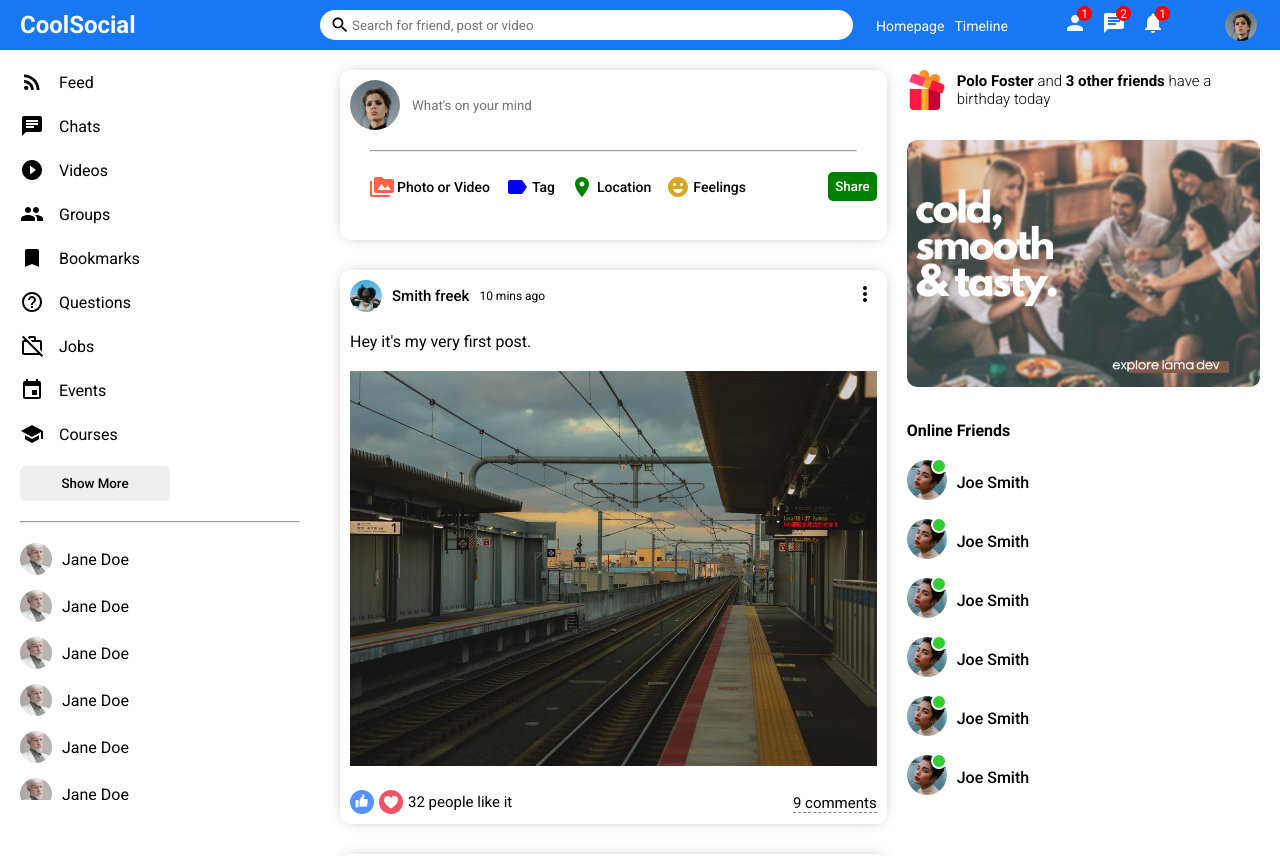
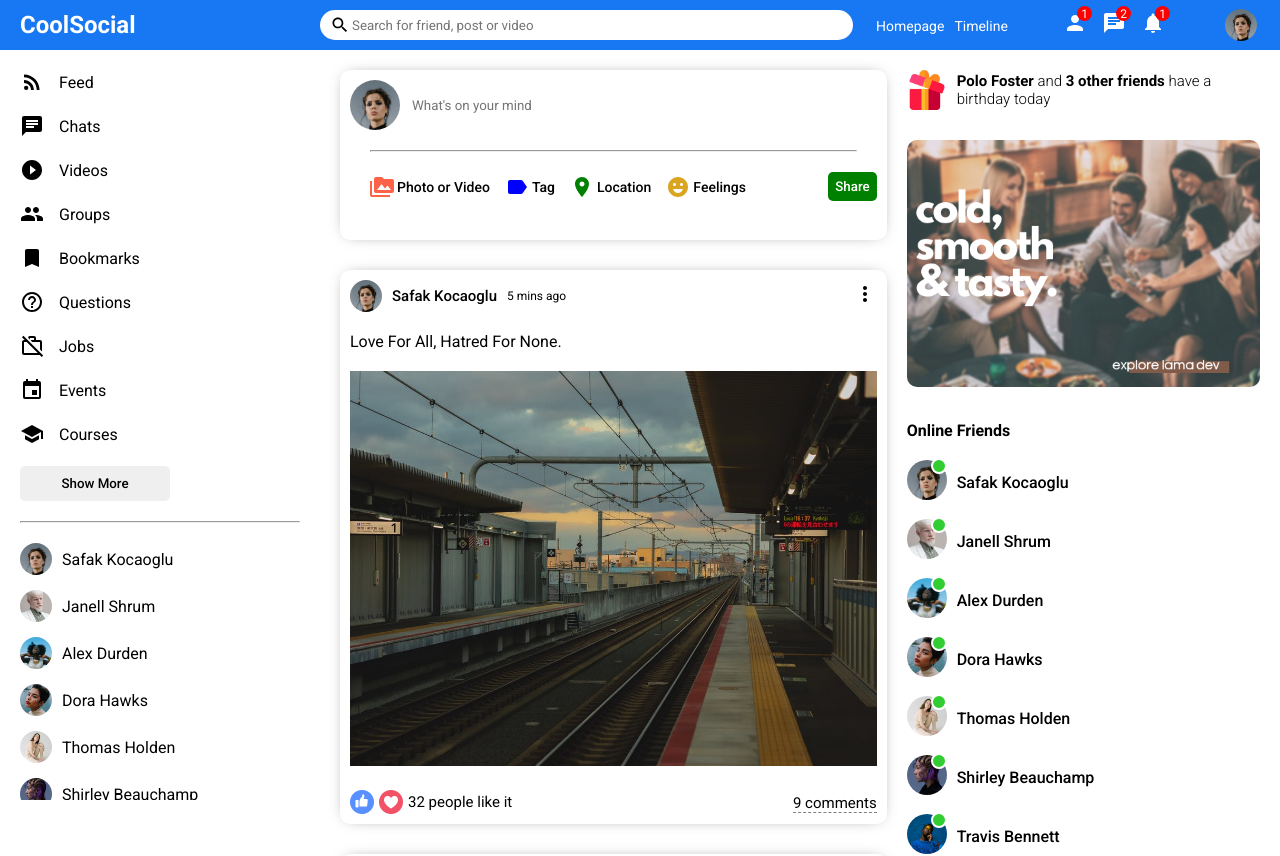
Before and after one commit to Midstackdev/mern-social, a React (Create React App) app in the folder client/: page / in a window 1280 px wide. Shown: the top 856 px of the page. Built offline with nearby package versions, Linux system fonts and the light colour scheme.

Commit message:
timeline actions

```diff
--- /dev/null
+++ b/client/src/components/closeFriend/CloseFriend.jsx
@@ -0,0 +1,10 @@
+import './closeFriend.css'
+
+export default function CloseFriend({ user }) {
+    return (
+        <li className="sidebarFriend">
+            <img src={user.profilePicture} alt="" className="sidebarFriendImg"/>
+            <span className="sidebarFriendName">{user.username}</span>
+        </li>
+    )
+}
--- /dev/null
+++ b/client/src/components/closeFriend/closeFriend.css
@@ -0,0 +1,13 @@
+.sidebarFriend {
+    display: flex;
+    align-items: center;
+    margin-bottom: 15px;
+}
+
+.sidebarFriendImg {
+    width: 32px;
+    height: 32px;
+    border-radius: 50%;
+    object-fit: cover;
+    margin-right: 10px;
+}
--- a/client/src/components/feed/Feed.jsx
+++ b/client/src/components/feed/Feed.jsx
@@ -1,5 +1,7 @@
 import Post from '../post/Post'
 import Share from '../share/Share'
+
+import { Posts } from '../../dummyData'
 import './feed.css'
 
 export default function Feed() {
@@ -7,12 +9,9 @@ export default function Feed() {
         <div className="feed">
             <div className="feedWrapper">
                 <Share />
-                <Post />
-                <Post />
-                <Post />
-                <Post />
-                <Post />
-                <Post />
+                { Posts.map(post => (
+                    <Post key={post.id} post={post}/>
+                ))}
             </div>
         </div>
     )
--- /dev/null
+++ b/client/src/components/online/Online.jsx
@@ -0,0 +1,13 @@
+import './online.css'
+
+export default function Online({ user }) {
+    return (
+        <li className="rightbarFriend">
+            <div className="rigthbarProfileImgContainer">
+                <img src={user.profilePicture} alt="" className="rightbarProfileImg"/>
+                <span className="rightbarOnline"></span>
+            </div>
+            <span className="rightbarUsername">{user.username}</span>
+        </li>
+    )
+}
--- /dev/null
+++ b/client/src/components/online/online.css
@@ -0,0 +1,32 @@
+.rightbarFriend {
+    display: flex;
+    align-items: center;
+    margin-bottom: 15px;
+}
+
+.rigthbarProfileImgContainer {
+    margin-right: 10px;
+    position: relative;
+}
+
+.rightbarProfileImg {
+    width: 40px;
+    height: 40px;
+    border-radius: 50%;
+    object-fit: cover;
+}
+
+.rightbarOnline {
+    width: 12px;
+    height: 12px;
+    border-radius: 50%;
+    background-color: limegreen;
+    position: absolute;
+    top: -2px;
+    right: 0;
+    border: 2px solid #fff;
+}
+
+.rightbarUsername {
+    font-weight: 500;
+}
--- a/client/src/components/post/Post.jsx
+++ b/client/src/components/post/Post.jsx
@@ -1,32 +1,43 @@
+import { useState } from 'react'
 import { MoreVert } from '@material-ui/icons'
 import './post.css'
 
-export default function Post() {
+import { Users } from '../../dummyData'
+
+export default function Post({ post }) {
+    const [like, setLike] = useState(post.like)
+    const [isLiked, setIsLiked] = useState(false)
+
+    const likeHandler = () => {
+        setLike(isLiked ? like-1 : like+1)
+        setIsLiked(!isLiked)
+    }
+
     return (
         <div className="post">
             <div className="postWrapper">
                 <div className="postTop">
                     <div className="postTopLeft">
-                        <img src="/assets/person/3.jpeg" alt="" className="postProfileImg"/>
-                        <span className="postUsername">Smith freek</span>
-                        <span className="postDate">10 mins ago</span>
+                        <img src={Users.filter(user => user.id === post.userId)[0].profilePicture} alt="" className="postProfileImg"/>
+                        <span className="postUsername">{Users.filter(user => user.id === post.userId)[0].username}</span>
+                        <span className="postDate">{post.date}</span>
                     </div>
                     <div className="postTopRight">
                         <MoreVert />
                     </div>
                 </div>
                 <div className="postCenter">
-                    <span className="postText">Hey it's my very first post.</span>
-                    <img src="/assets/post/1.jpeg" alt="" className="postImg"/>
+                    <span className="postText">{post?.desc}</span>
+                    <img src={post.photo} alt="" className="postImg"/>
                 </div>
                 <div className="postBottom">
                     <div className="postBottomLeft">
-                        <img src="/assets/like.png" alt="" className="likeIcon"/>
-                        <img src="/assets/heart.png" alt="" className="likeIcon"/>
-                        <span className="postLikeCounter">32 people like it</span>
+                        <img src="/assets/like.png" alt="" className="likeIcon" onClick={likeHandler}/>
+                        <img src="/assets/heart.png" alt="" className="likeIcon" onClick={likeHandler}/>
+                        <span className="postLikeCounter">{like} people like it</span>
                     </div>
                     <div className="postBottomRight">
-                        <span className="postCommentText">9 comments</span>
+                        <span className="postCommentText">{post.comment} comments</span>
                     </div>
                 </div>
             </div>
--- a/client/src/components/rightbar/Rightbar.jsx
+++ b/client/src/components/rightbar/Rightbar.jsx
@@ -1,4 +1,7 @@
 import './rightbar.css'
+
+import { Users } from '../../dummyData'
+import Online from '../online/Online'
 
 export default function Rightbar() {
     return (
@@ -13,48 +16,9 @@ export default function Rightbar() {
                 <img src="/assets/ad.png" alt="" className="rightbarAd"/>
                 <h4 className="rightbarTitle">Online Friends</h4>
                 <ul className="rightbarFriendList">
-                    <li className="rightbarFriend">
-                        <div className="rigthbarProfileImgContainer">
-                            <img src="/assets/person/4.jpeg" alt="" className="rightbarProfileImg"/>
-                            <span className="rightbarOnline"></span>
-                        </div>
-                        <span className="rightbarUsername">Joe Smith</span>
-                    </li>
-                    <li className="rightbarFriend">
-                        <div className="rigthbarProfileImgContainer">
-                            <img src="/assets/person/4.jpeg" alt="" className="rightbarProfileImg"/>
-                            <span className="rightbarOnline"></span>
-                        </div>
-                        <span className="rightbarUsername">Joe Smith</span>
-                    </li>
-                    <li className="rightbarFriend">
-                        <div className="rigthbarProfileImgContainer">
-                            <img src="/assets/person/4.jpeg" alt="" className="rightbarProfileImg"/>
-                            <span className="rightbarOnline"></span>
-                        </div>
-                        <span className="rightbarUsername">Joe Smith</span>
-                    </li>
-                    <li className="rightbarFriend">
-                        <div className="rigthbarProfileImgContainer">
-                            <img src="/assets/person/4.jpeg" alt="" className="rightbarProfileImg"/>
-                            <span className="rightbarOnline"></span>
-                        </div>
-                        <span className="rightbarUsername">Joe Smith</span>
-                    </li>
-                    <li className="rightbarFriend">
-                        <div className="rigthbarProfileImgContainer">
-                            <img src="/assets/person/4.jpeg" alt="" className="rightbarProfileImg"/>
-                            <span className="rightbarOnline"></span>
-                        </div>
-                        <span className="rightbarUsername">Joe Smith</span>
-                    </li>
-                    <li className="rightbarFriend">
-                        <div className="rigthbarProfileImgContainer">
-                            <img src="/assets/person/4.jpeg" alt="" className="rightbarProfileImg"/>
-                            <span className="rightbarOnline"></span>
-                        </div>
-                        <span className="rightbarUsername">Joe Smith</span>
-                    </li>
+                    {Users.map(user => (
+                        <Online key={user.id} user={user} />
+                    ))}
                 </ul>
             </div>
         </div>
--- a/client/src/components/rightbar/rightbar.css
+++ b/client/src/components/rightbar/rightbar.css
@@ -37,36 +37,3 @@
     margin: 0;
     list-style: none;
 }
-
-.rightbarFriend {
-    display: flex;
-    align-items: center;
-    margin-bottom: 15px;
-}
-
-.rigthbarProfileImgContainer {
-    margin-right: 10px;
-    position: relative;
-}
-
-.rightbarProfileImg {
-    width: 40px;
-    height: 40px;
-    border-radius: 50%;
-    object-fit: cover;
-}
-
-.rightbarOnline {
-    width: 12px;
-    height: 12px;
-    border-radius: 50%;
-    background-color: limegreen;
-    position: absolute;
-    top: -2px;
-    right: 0;
-    border: 2px solid #fff;
-}
-
-.rightbarUsername {
-    font-weight: 500;
-}
--- a/client/src/components/sidebar/Sidebar.jsx
+++ b/client/src/components/sidebar/Sidebar.jsx
@@ -1,4 +1,7 @@
 import { Bookmark, Chat, Event, Group, HelpOutline, PlayCircleFilledOutlined, RssFeed, School, WorkOffOutlined } from '@material-ui/icons'
+
+import { Users } from '../../dummyData'
+import CloseFriend from '../closeFriend/CloseFriend'
 import './sidebar.css'
 
 export default function Sidebar() {
@@ -46,62 +49,9 @@ export default function Sidebar() {
                 <button className="sidebarButton">Show More</button>
                 <hr className="sidebarHr" />
                 <ul className="sidebarFriendList">
-                    <li className="sidebarFriend">
-                        <img src="/assets/person/2.jpeg" alt="" className="sidebarFriendImg"/>
-                        <span className="sidebarFriendName">Jane Doe</span>
-                    </li>
-                    <li className="sidebarFriend">
-                        <img src="/assets/person/2.jpeg" alt="" className="sidebarFriendImg"/>
-                        <span className="sidebarFriendName">Jane Doe</span>
-                    </li>
-                    <li className="sidebarFriend">
-                        <img src="/assets/person/2.jpeg" alt="" className="sidebarFriendImg"/>
-                        <span className="sidebarFriendName">Jane Doe</span>
-                    </li>
-                    <li className="sidebarFriend">
-                        <img src="/assets/person/2.jpeg" alt="" className="sidebarFriendImg"/>
-                        <span className="sidebarFriendName">Jane Doe</span>
-                    </li>
-                    <li className="sidebarFriend">
-                        <img src="/assets/person/2.jpeg" alt="" className="sidebarFriendImg"/>
-                        <span className="sidebarFriendName">Jane Doe</span>
-                    </li>
-                    <li className="sidebarFriend">
-                        <img src="/assets/person/2.jpeg" alt="" className="sidebarFriendImg"/>
-                        <span className="sidebarFriendName">Jane Doe</span>
-                    </li>
-                    <li className="sidebarFriend">
-                        <img src="/assets/person/2.jpeg" alt="" className="sidebarFriendImg"/>
-                        <span className="sidebarFriendName">Jane Doe</span>
-                    </li>
-                    <li className="sidebarFriend">
-                        <img src="/assets/person/2.jpeg" alt="" className="sidebarFriendImg"/>
-                        <span className="sidebarFriendName">Jane Doe</span>
-                    </li>
-                    <li className="sidebarFriend">
-                        <img src="/assets/person/2.jpeg" alt="" className="sidebarFriendImg"/>
-                        <span className="sidebarFriendName">Jane Doe</span>
-                    </li>
-                    <li className="sidebarFriend">
-                        <img src="/assets/person/2.jpeg" alt="" className="sidebarFriendImg"/>
-                        <span className="sidebarFriendName">Jane Doe</span>
-                    </li>
-                    <li className="sidebarFriend">
-                        <img src="/assets/person/2.jpeg" alt="" className="sidebarFriendImg"/>
-                        <span className="sidebarFriendName">Jane Doe</span>
-                    </li>
-                    <li className="sidebarFriend">
-                        <img src="/assets/person/2.jpeg" alt="" className="sidebarFriendImg"/>
-                        <span className="sidebarFriendName">Jane Doe</span>
-                    </li>
-                    <li className="sidebarFriend">
-                        <img src="/assets/person/2.jpeg" alt="" className="sidebarFriendImg"/>
-                        <span className="sidebarFriendName">Jane Doe</span>
-                    </li>
-                    <li className="sidebarFriend">
-                        <img src="/assets/person/2.jpeg" alt="" className="sidebarFriendImg"/>
-                        <span className="sidebarFriendName">Jane Doe</span>
-                    </li>
+                    {Users.map(user => (
+                        <CloseFriend key={user.id} user={user} />
+                    ))}
                 </ul>
             </div>
         </div>
--- a/client/src/components/sidebar/sidebar.css
+++ b/client/src/components/sidebar/sidebar.css
@@ -2,6 +2,8 @@
     flex: 3;
     height: calc(100vh - 50px);
     overflow-y: scroll;
+    position: sticky;
+    top: 50px;
 }
 
 ::-webkit-scrollbar {
@@ -53,17 +55,3 @@
     margin: 0;
     list-style: none;
 }
-
-.sidebarFriend {
-    display: flex;
-    align-items: center;
-    margin-bottom: 15px;
-}
-
-.sidebarFriendImg {
-    width: 32px;
-    height: 32px;
-    border-radius: 50%;
-    object-fit: cover;
-    margin-right: 10px;
-}
--- a/client/src/components/topbar/topbar.css
+++ b/client/src/components/topbar/topbar.css
@@ -6,6 +6,7 @@
     align-items: center;
     position: sticky;
     top: 0;
+    z-index: 999;
 }
 
 .topbarLeft {
```
